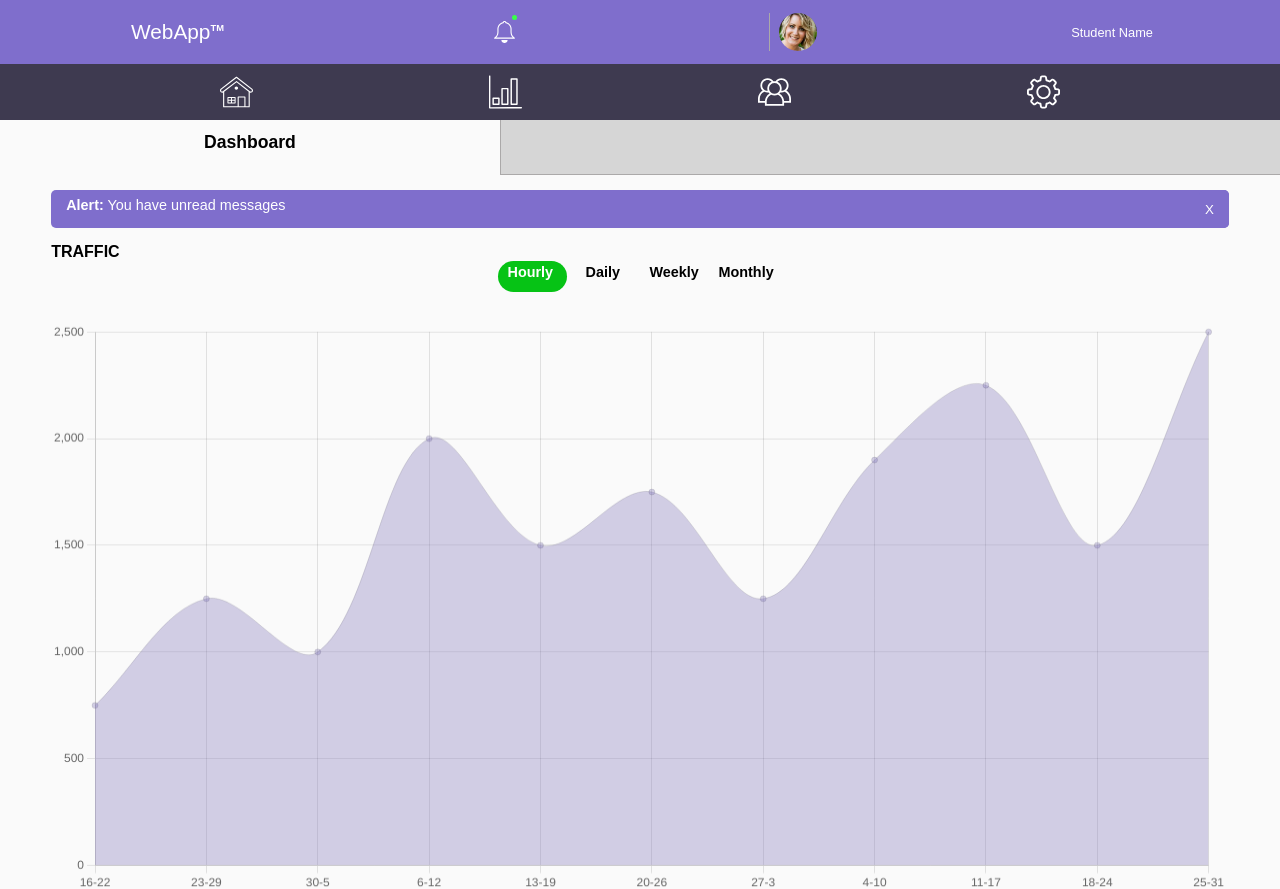
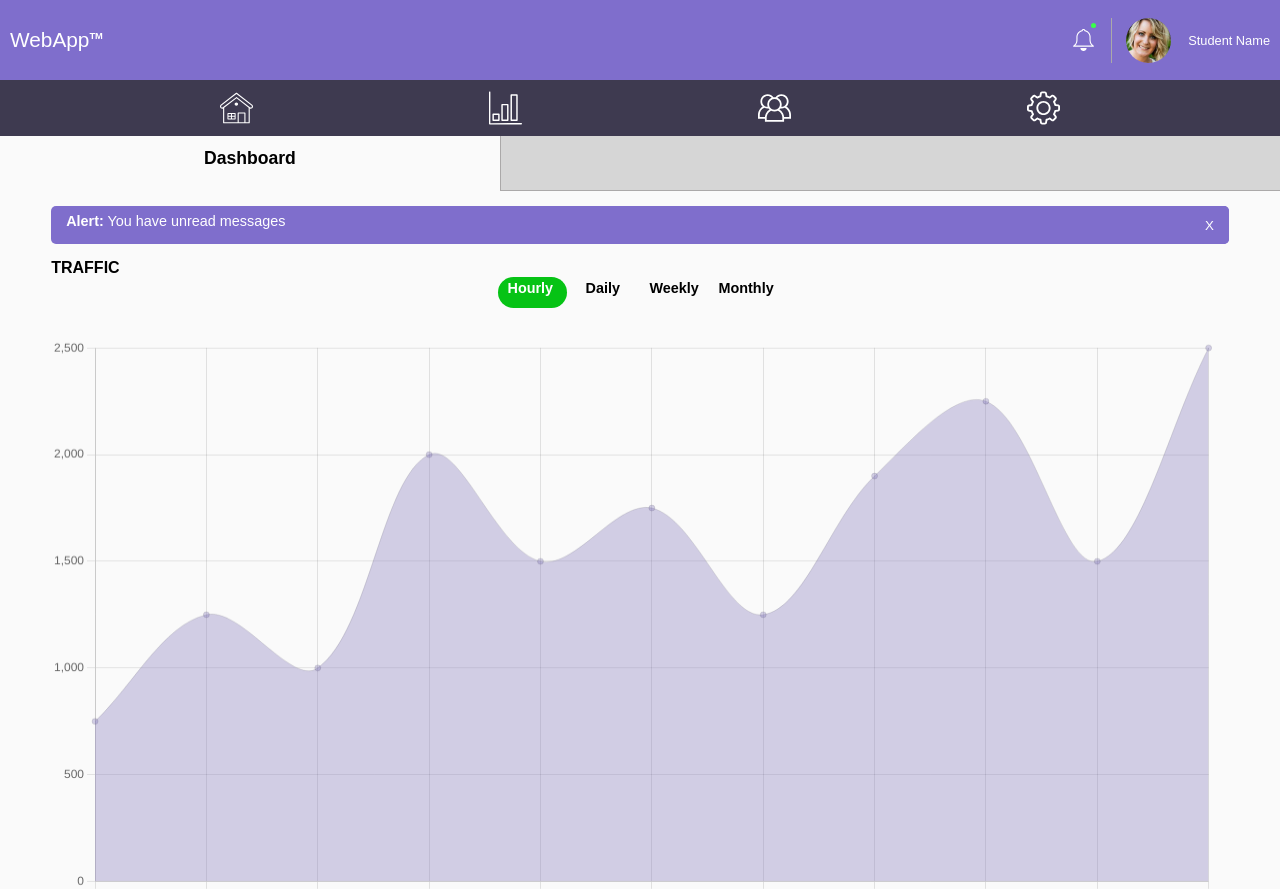
Before and after one commit to jkyochum/WebApp-Dashboard, a plain HTML site: page index.html in a window 1280 px wide. Shown: the top 889 px of the page. Drawn offline with nearby package versions, Linux system fonts and the light colour scheme; a web font is replaced by a local one.

Commit message:
style header to 768px

```diff
--- a/css/style.css
+++ b/css/style.css
@@ -653,3 +653,27 @@ input[type='checkbox']:checked::after {
 #settingsButton button:nth-child(2):active {
     background-color: var(--html-bg-color);
 }
+
+@media (min-width: 768px) {
+    header {
+        height: 5em;
+        gap: 17px;
+    }
+
+    #headerIcon {
+        margin-right: auto;
+        padding-left: 10px;
+    }
+
+    #profileAvatar {
+        padding-left: 14px;
+    }
+
+    #profileAvatar img {
+        width: 45px;
+    }
+
+    #userName {
+        padding-right: 10px;
+    }
+}
```
